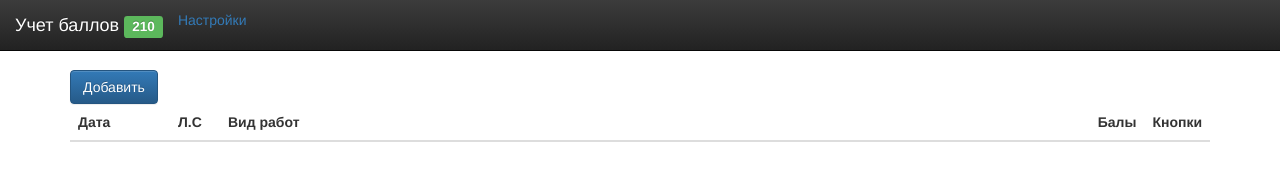
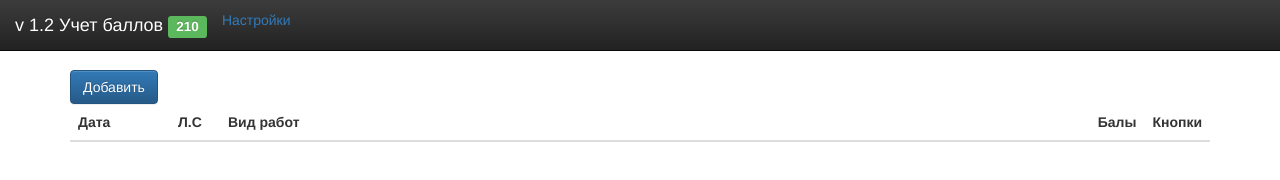
Before and after one commit to primsesl/ball, a plain HTML site: page index.html in a window 1280 px wide. Drawn offline with Linux system fonts and the light colour scheme.

Commit message:
Update index.html

```diff
--- a/index.html
+++ b/index.html
@@ -24,7 +24,7 @@
 				<span class="icon-bar"></span>
 				<span class="icon-bar"></span>
 			</button>
-			<a class="navbar-brand" href="#">Учет баллов <span id="total_s" class="label label-success">210</span></a>
+			<a class="navbar-brand" href="#">v 1.2 Учет баллов <span id="total_s" class="label label-success">210</span></a>
 		</div>
 	<div class="navbar-collapse collapse" id="bs-example-navbar-collapse-3">
 		<ul class="nav navbar-inverse">
```
